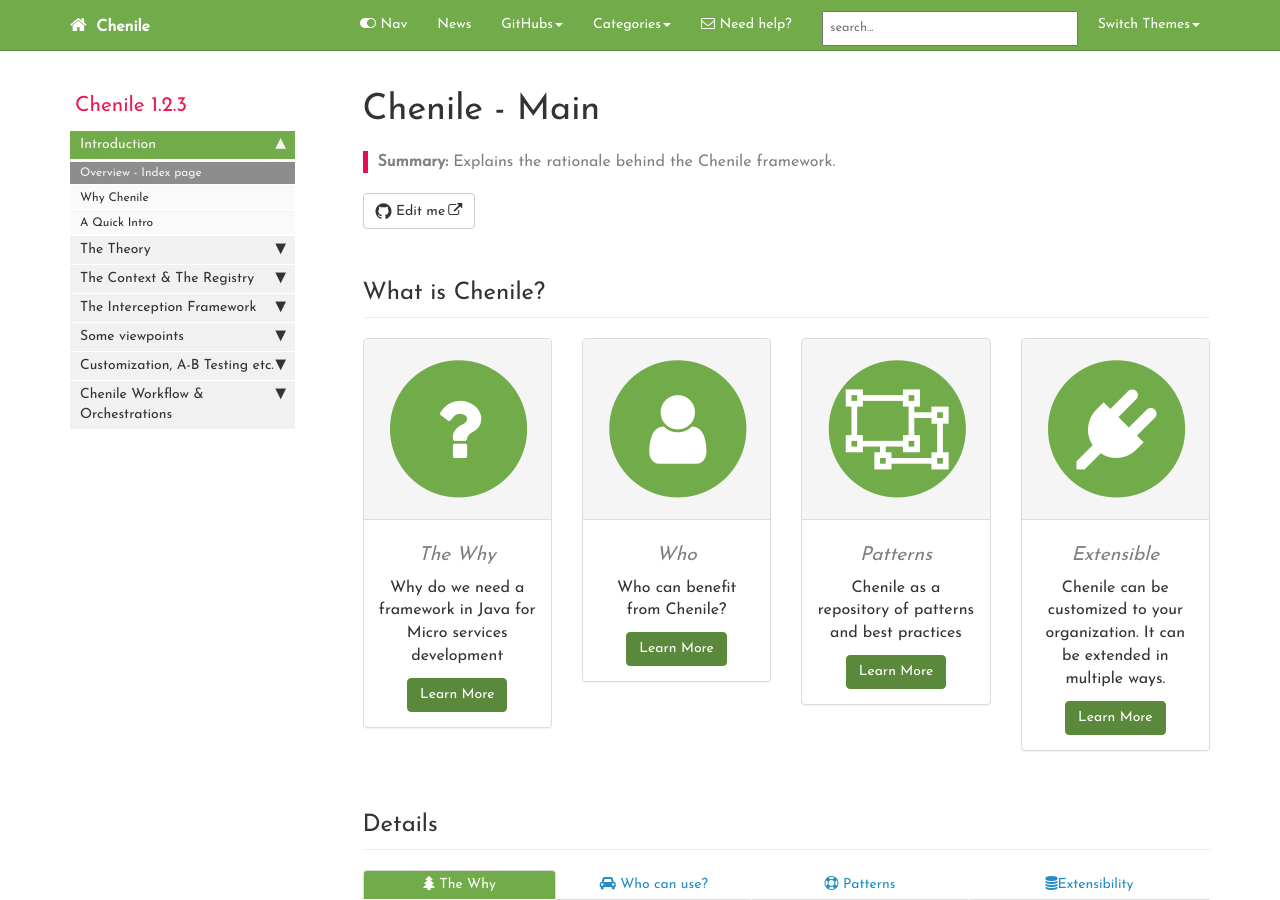
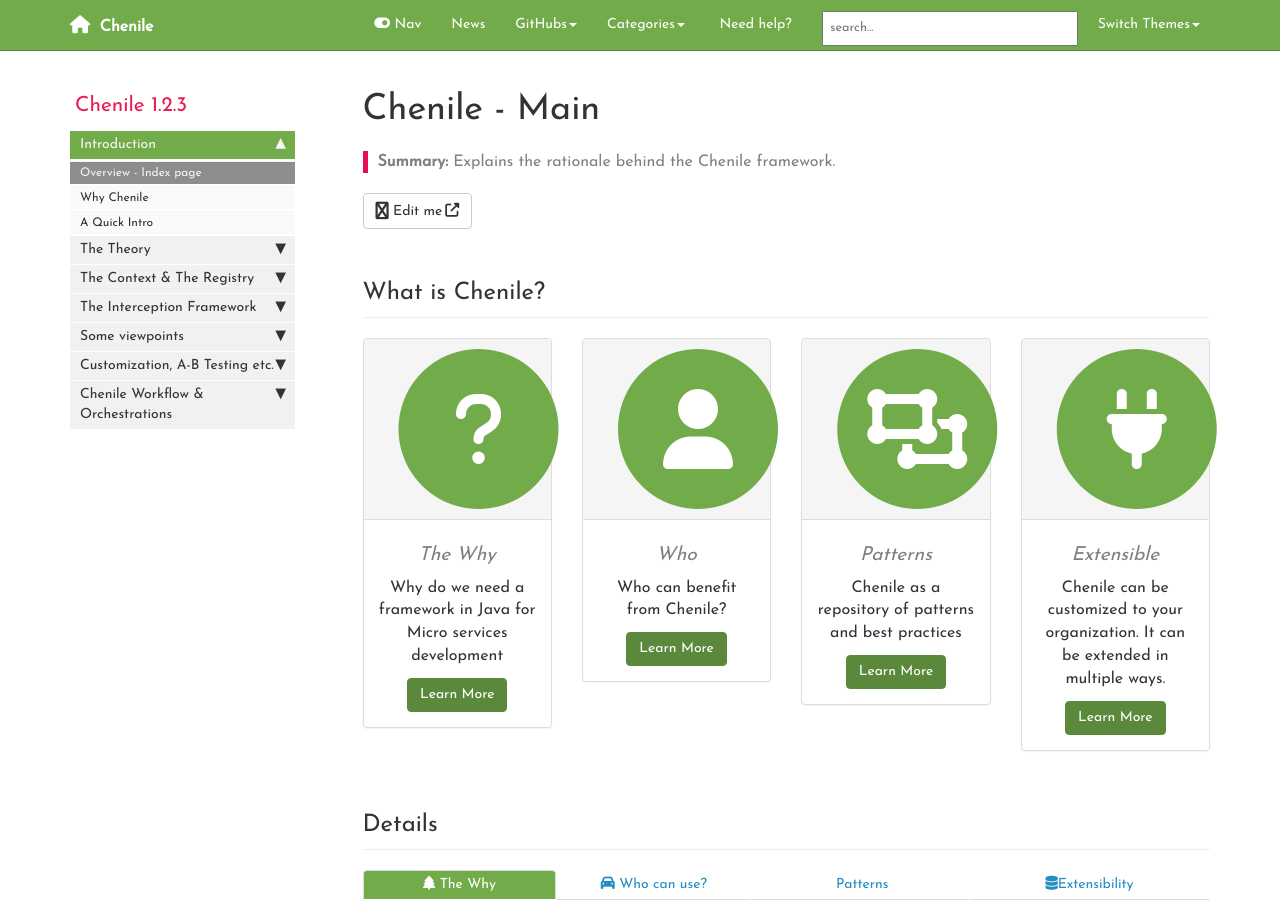
Before and after one commit to rajakolluru/cheniledocs.github.io, a Jekyll site: the page built from index.html, in a window 1280 px wide and 900 px high. Built offline with Jekyll 4.4.1, drawn with Linux system fonts in a browser that asks for light colours; comment, search, counter and statistics services are not loaded.

Commit message:
icon change

```diff
--- a/_includes/head.html
+++ b/_includes/head.html
@@ -6,7 +6,8 @@
 <title>{{ page.title }} | {{ site.site_title }}</title>
 <link rel="stylesheet" href="{{ "css/syntax.css" }}">
 
-<link rel="stylesheet" type="text/css" href="https://maxcdn.bootstrapcdn.com/font-awesome/4.7.0/css/font-awesome.min.css">
+<!-- link rel="stylesheet" type="text/css" href="https://maxcdn.bootstrapcdn.com/font-awesome/4.7.0/css/font-awesome.min.css" -->
+<link rel="stylesheet" href="https://cdnjs.cloudflare.com/ajax/libs/font-awesome/6.5.1/css/all.min.css" integrity="sha512-DTOQO9RWCH3ppGqcWaEA1BIZOC6xxalwEsw9c2QQeAIftl+Vegovlnee1c9QX4TctnWMn13TZye+giMm8e2LwA==" crossorigin="anonymous" referrerpolicy="no-referrer" />
 <!--<link rel="stylesheet" type="text/css" href="css/bootstrap.min.css">-->
 <link rel="stylesheet" href="css/modern-business.css">
 <!-- Latest compiled and minified CSS -->
```
